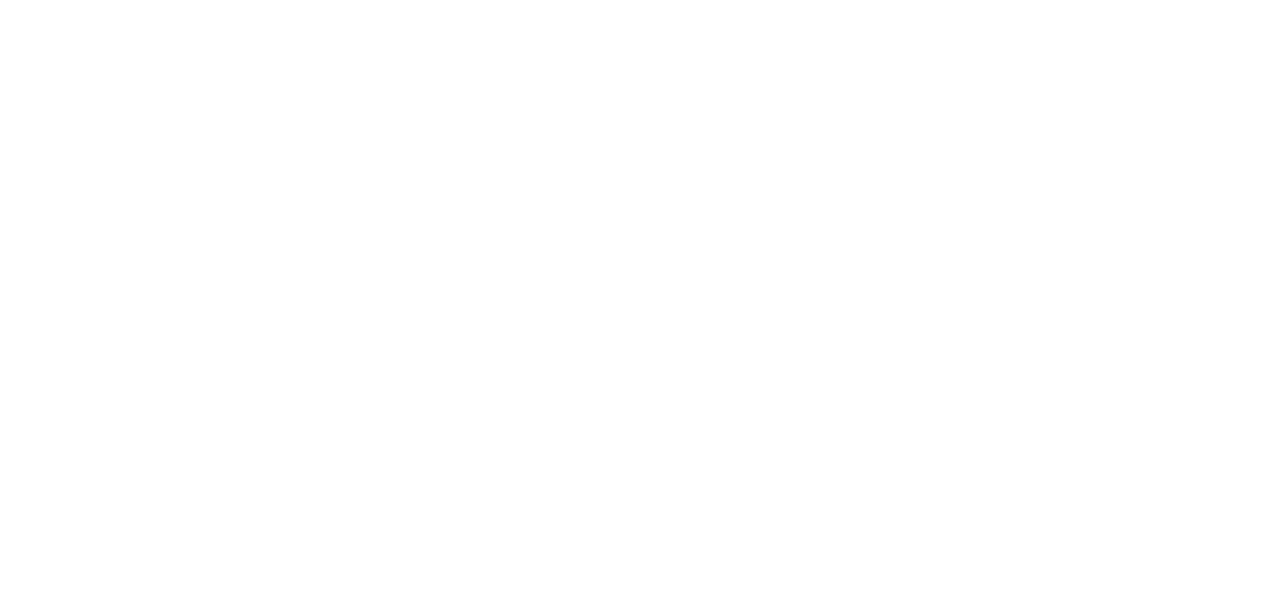
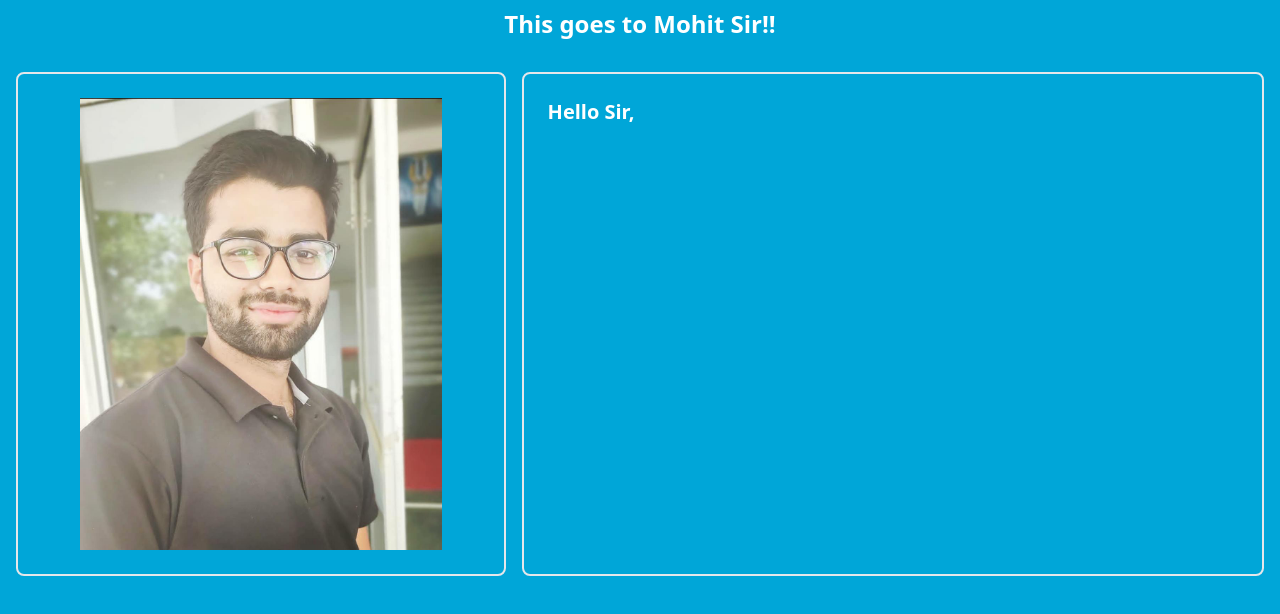
Before and after one commit to Jonak-Adipta-Kalita/JAK-Mohit-Sir-Goodbye-Prog, a React (Vite) app: page / in a window 1280 px wide. Shown: the top 614 px of the page. Built offline with nearby package versions, Linux system fonts and the light colour scheme.

Commit message:
i am telling you i am the guy who will miss sir the most :(

```diff
--- a/src/App.jsx
+++ b/src/App.jsx
@@ -1,5 +1,26 @@
 const App = () => {
-  return <div className=""></div>;
+  return (
+    <div className="">
+      <center className="mt-2">
+        <p className="text-color text-2xl font-semibold">
+          This goes to Mohit Sir!!
+        </p>
+      </center>
+      <div className="grid grid-cols-1 xl:grid-cols-5 max-w-7xl mx-auto p-4 mt-4 gap-x-4 gap-y-4">
+        <div className="col-span-2 border-[2px] rounded-lg flex items-center justify-center">
+          <img
+            className="h-[500px] rounded-3xl py-6"
+            src="/pic1.jpeg"
+            alt="Mohir_Sir"
+          />
+        </div>
+        <div className="col-span-3 border-[2px] rounded-lg p-6 text-color font-semibold text-xl">
+          <p className="">Hello Sir,</p>
+          <p className=""></p>
+        </div>
+      </div>
+    </div>
+  );
 };
 
 export default App;
--- a/src/index.css
+++ b/src/index.css
@@ -1,3 +1,13 @@
 @tailwind base;
 @tailwind components;
 @tailwind utilities;
+
+body {
+  @apply bg-[#00a6d8];
+}
+
+@layer components {
+  .text-color {
+    @apply text-white;
+  }
+}
```
Also changed, not shown: public/pic1.jpeg (added).
